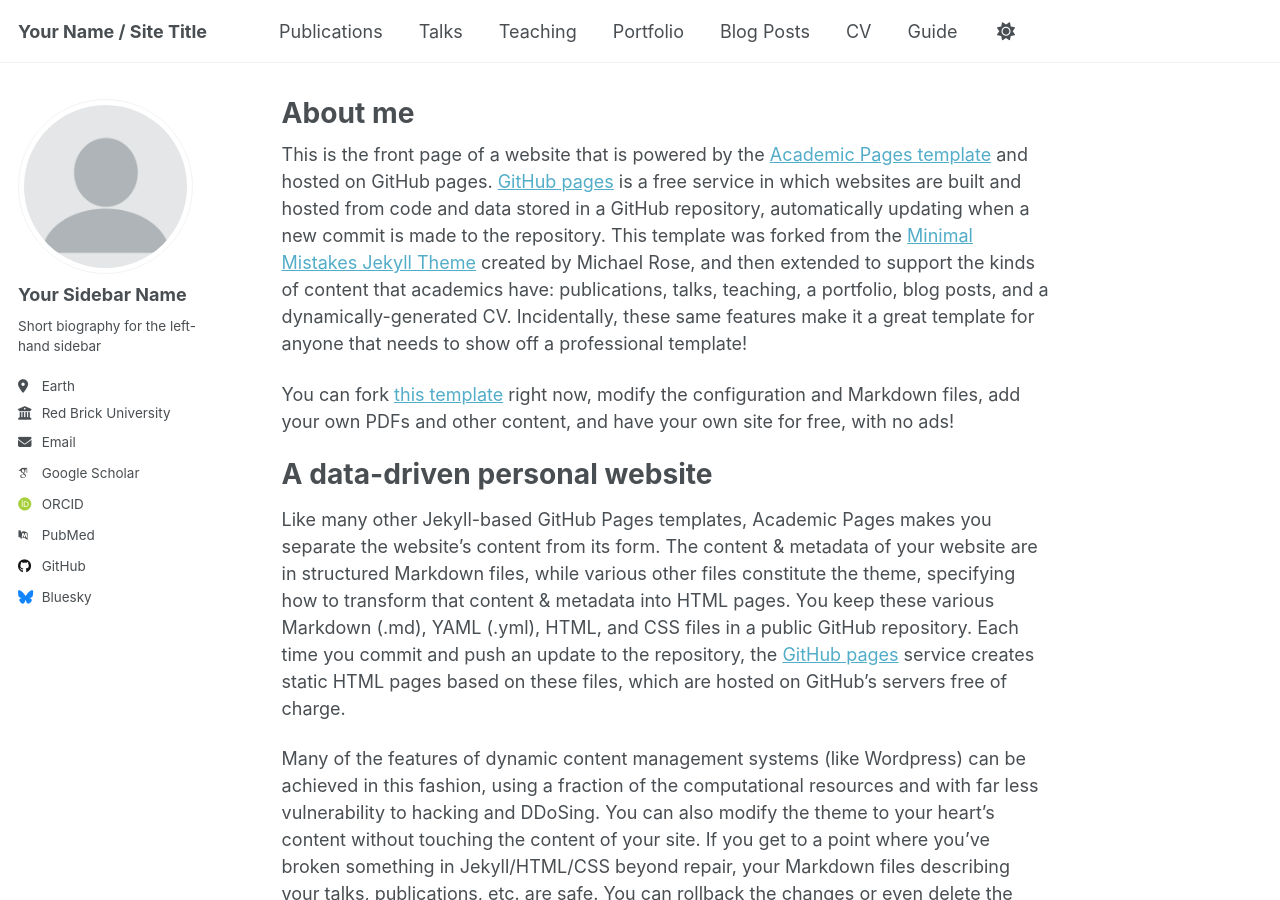
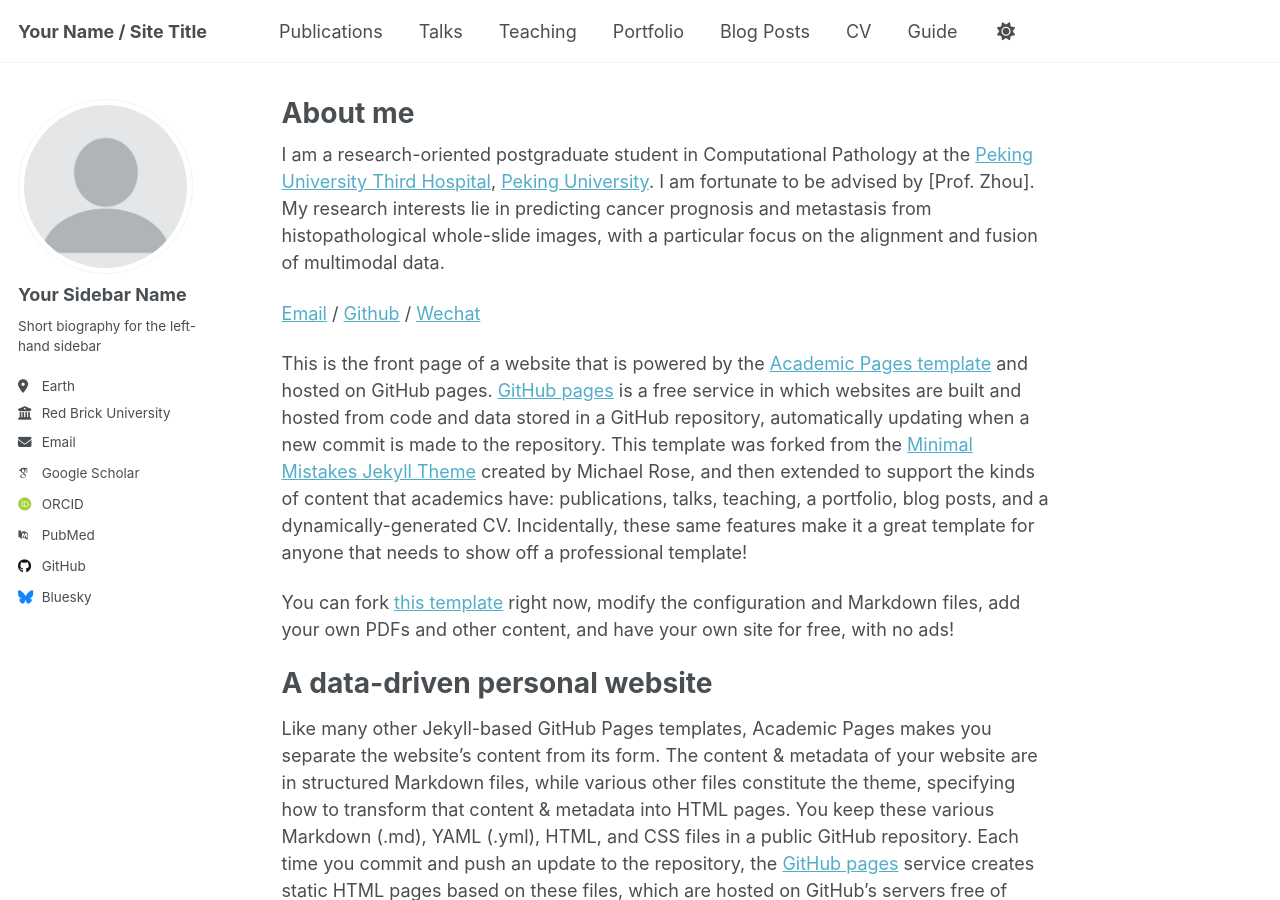
Before and after one commit to Do-1t-now/Do-1t-now.github.io, a Jekyll site: the page built from _pages/about.md, in a window 1280 px wide and 900 px high. Built offline with Jekyll 4.4.1, drawn with Linux system fonts in a browser that asks for light colours; some web fonts are replaced; a script that is not in the unit is left out.

Commit message:
Update about.md with personal research details
Added personal information and contact details to the about page.

```diff
--- a/_pages/about.md
+++ b/_pages/about.md
@@ -6,6 +6,9 @@ redirect_from:
   - /about/
   - /about.html
 ---
+I am a research-oriented postgraduate student in Computational Pathology at the [Peking University Third Hospital](https://www.puh3.net.cn/), [Peking University](https://www.pku.edu.cn/). I am fortunate to be advised by [Prof. Zhou]. My research interests lie in predicting cancer prognosis and metastasis from histopathological whole-slide images, with a particular focus on the alignment and fusion of multimodal data.
+
+[Email](suchenghan25@stu.pku.edu.cn) / [Github](https://github.com/Do-1t-now) / [Wechat](E:/Sch/Pictures/hello guys.jpg)
 
 This is the front page of a website that is powered by the [Academic Pages template](https://github.com/academicpages/academicpages.github.io) and hosted on GitHub pages. [GitHub pages](https://pages.github.com) is a free service in which websites are built and hosted from code and data stored in a GitHub repository, automatically updating when a new commit is made to the repository. This template was forked from the [Minimal Mistakes Jekyll Theme](https://mmistakes.github.io/minimal-mistakes/) created by Michael Rose, and then extended to support the kinds of content that academics have: publications, talks, teaching, a portfolio, blog posts, and a dynamically-generated CV. Incidentally, these same features make it a great template for anyone that needs to show off a professional template!
 
```
